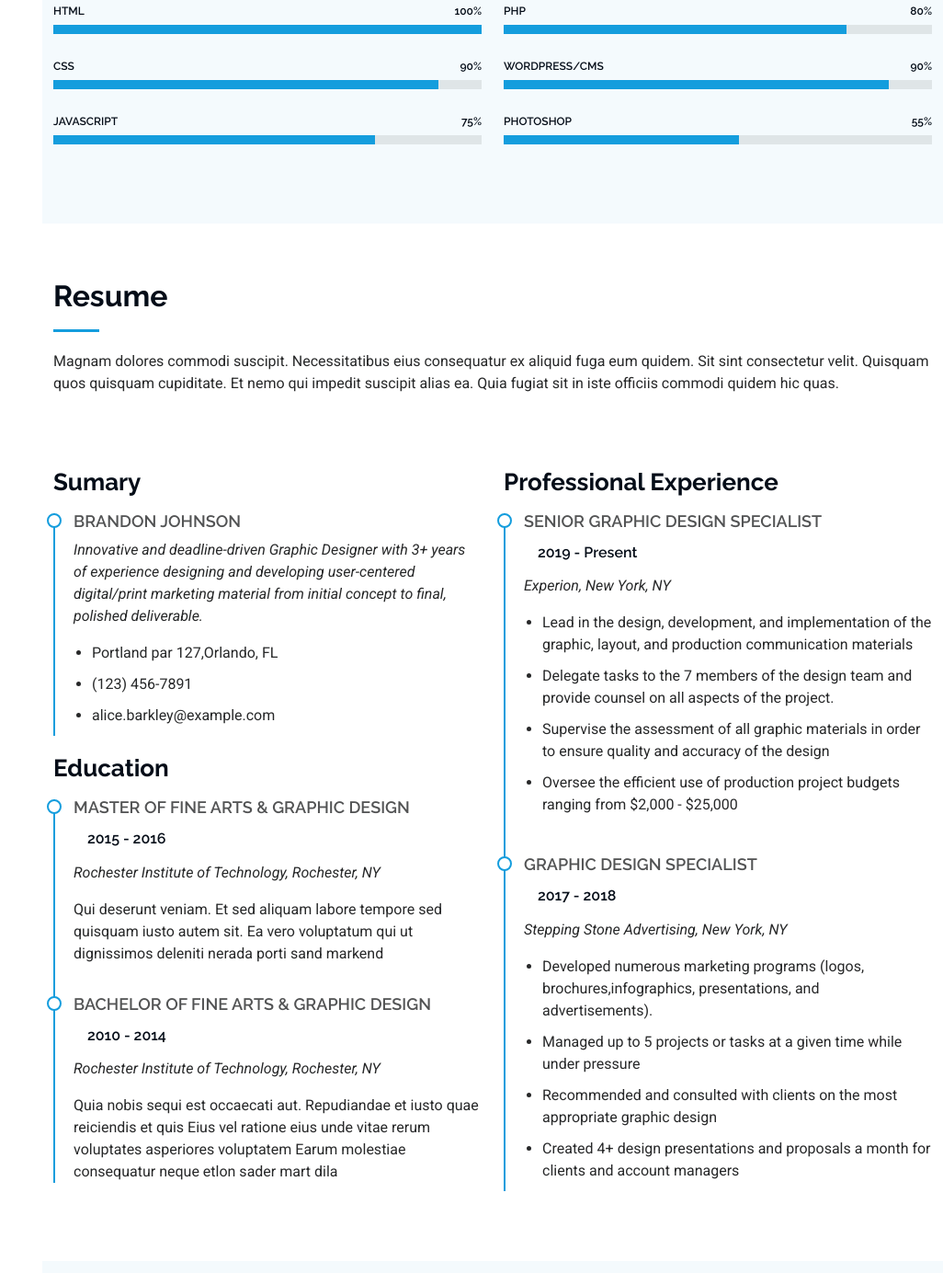
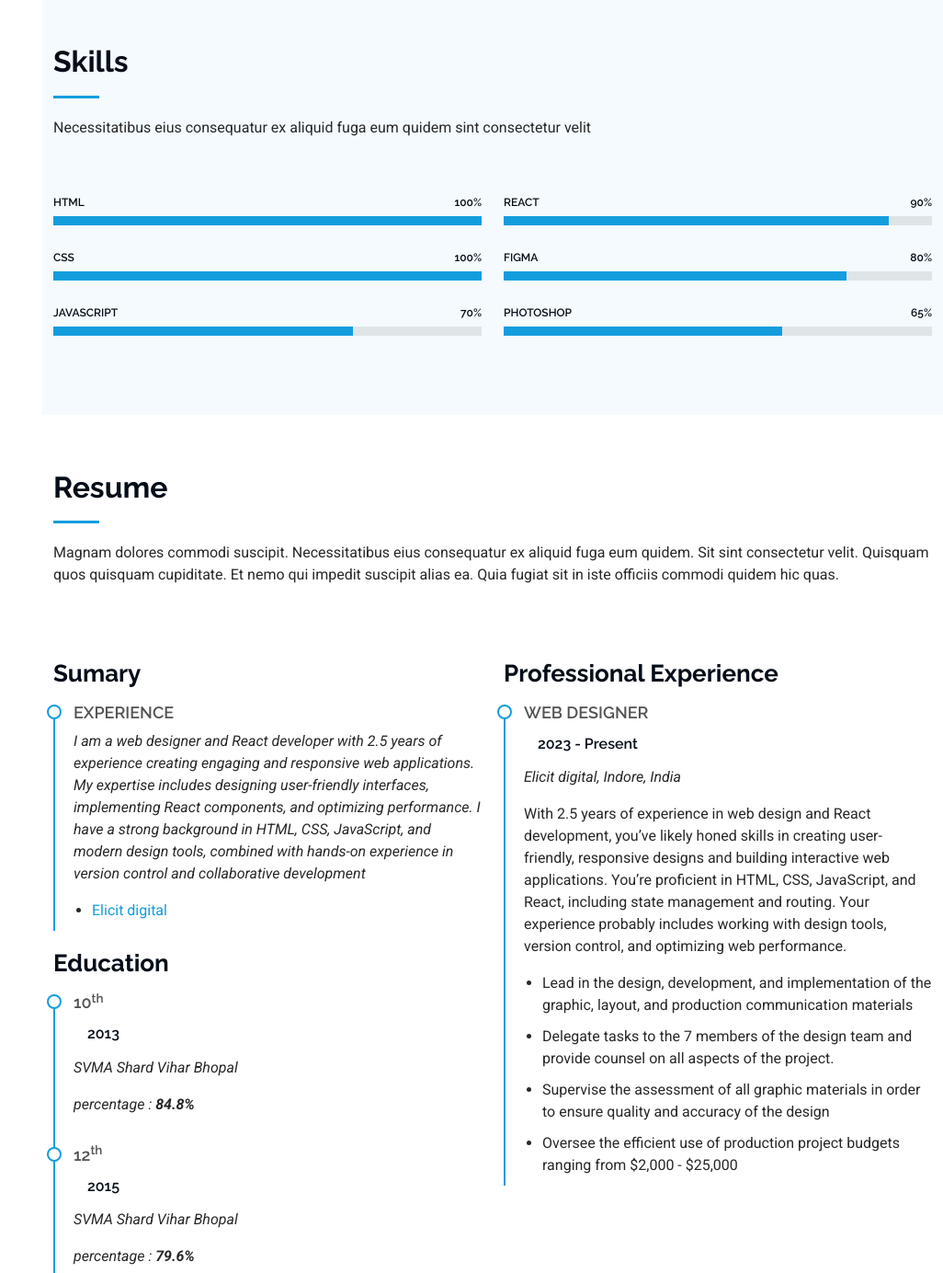
Before and after one commit to anil7748/my-Profile, a plain HTML site: page index.html in a window 1280 px wide. Shown: the part 2054-3438 px from the top of the page at 92% size, without its empty margins (254-1280 px from the left). Drawn offline with Linux system fonts and the light colour scheme.

Commit message:
some changes

```diff
--- a/assets/css/main.css
+++ b/assets/css/main.css
@@ -70,6 +70,9 @@ a {
   color: var(--accent-color);
   text-decoration: none;
   transition: 0.3s;
+}
+h4 sup{
+  text-transform: none ;
 }
 
 a:hover {
--- a/index.html
+++ b/index.html
@@ -98,7 +98,7 @@
 
       <div class="container" data-aos="fade-up" data-aos-delay="100">
         <h2>Anil Kumar Patel</h2>
-        <p>I'm <span class="typed" data-typed-items="Designer, Developer, Freelancer, Photographer">Web Designer and Web Developer</span><span class="typed-cursor typed-cursor--blink" aria-hidden="true"></span><span class="typed-cursor typed-cursor--blink" aria-hidden="true"></span></p>
+        <p>I'm <span class="typed" data-typed-items="Designer, Developer, React Developer, ">Web Designer and Web Developer</span><span class="typed-cursor typed-cursor--blink" aria-hidden="true"></span><span class="typed-cursor typed-cursor--blink" aria-hidden="true"></span></p>
       </div>
 
     </section><!-- /Hero Section -->
@@ -109,7 +109,22 @@
       <!-- Section Title -->
       <div class="container section-title" data-aos="fade-up">
         <h2>About</h2>
-        <p>Magnam dolores commodi suscipit. Necessitatibus eius consequatur ex aliquid fuga eum quidem. Sit sint consectetur velit. Quisquam quos quisquam cupiditate. Et nemo qui impedit suscipit alias ea. Quia fugiat sit in iste officiis commodi quidem hic quas.</p>
+        <p class="mt-2">
+        Hi there! I’m Anil Kumar Patel, a passionate web designer with 2.5 years of experience in crafting visually stunning and user-friendly websites. My journey into the world of web design began with a love for both aesthetics and functionality, and I’ve been dedicated to blending these elements ever since.
+        </p>
+        <div>
+            I specialize in creating custom web solutions that not only look great but also deliver a seamless user experience. My skill set includes:
+            <ul>
+                <li> <b>Design Principles: </b> Proficient in HTML, CSS, and JavaScript, with a strong grasp of design principles and best practices.</li>
+                <li><b>UI/UX Design:  </b> Adept at designing intuitive interfaces and creating engaging user experiences.</li>
+                <li><b> Responsive Design:  </b> Expertise in designing responsive websites that look great on all devices.</li>
+                <li>  <b> Tools & Technologies: </b> Skilled in using tools such as Figma,Photoshop and various content management systems like WordPress and Shopify.</li>
+                <li><b>Problem-Solving:  </b> Strong ability to troubleshoot and resolve design issues efficiently.</li>
+            </ul>
+
+
+
+        </div>
       </div><!-- End Section Title -->
 
       <div class="container" data-aos="fade-up" data-aos-delay="100">
@@ -137,7 +152,7 @@
                 <ul>
                   <li><i class="bi bi-chevron-right"></i> <strong>Age:</strong> <span>27</span></li>
                   <li><i class="bi bi-chevron-right"></i> <strong>Degree:</strong> <span>Bachelor of Engineering</span></li>
-                  <li><i class="bi bi-chevron-right"></i> <strong>Email:</strong> <span>AnilPatel7177@gmail.com</span></li>
+                  <li><i class="bi bi-chevron-right"></i> <strong>Email:</strong> <span><a href="mailto:AnilPatel7177@gmail.com"></a> AnilPatel7177@gmail.com</span></li>
                   <!-- <li><i class="bi bi-chevron-right"></i> <strong>Freelance:</strong> <span>Available</span></li> -->
                 </ul>
               </div>
@@ -221,16 +236,16 @@
             </div><!-- End Skills Item -->
 
             <div class="progress">
-              <span class="skill"><span>CSS</span> <i class="val">90%</i></span>
+              <span class="skill"><span>CSS</span> <i class="val">100%</i></span>
               <div class="progress-bar-wrap">
-                <div class="progress-bar" role="progressbar" aria-valuenow="90" aria-valuemin="0" aria-valuemax="100"></div>
+                <div class="progress-bar" role="progressbar" aria-valuenow="100" aria-valuemin="0" aria-valuemax="100"></div>
               </div>
             </div><!-- End Skills Item -->
 
             <div class="progress">
-              <span class="skill"><span>JavaScript</span> <i class="val">75%</i></span>
+              <span class="skill"><span>JavaScript</span> <i class="val">70%</i></span>
               <div class="progress-bar-wrap">
-                <div class="progress-bar" role="progressbar" aria-valuenow="75" aria-valuemin="0" aria-valuemax="100"></div>
+                <div class="progress-bar" role="progressbar" aria-valuenow="70" aria-valuemin="0" aria-valuemax="100"></div>
               </div>
             </div><!-- End Skills Item -->
 
@@ -238,24 +253,24 @@
 
           <div class="col-lg-6">
 
+              <div class="progress">
+                <span class="skill"><span>React</span> <i class="val">90%</i></span>
+                <div class="progress-bar-wrap">
+                  <div class="progress-bar" role="progressbar" aria-valuenow="90" aria-valuemin="0" aria-valuemax="100"></div>
+                </div>
+              </div><!-- End Skills Item -->
             <div class="progress">
-              <span class="skill"><span>PHP</span> <i class="val">80%</i></span>
+              <span class="skill"><span>Figma</span> <i class="val">80%</i></span>
               <div class="progress-bar-wrap">
                 <div class="progress-bar" role="progressbar" aria-valuenow="80" aria-valuemin="0" aria-valuemax="100"></div>
               </div>
             </div><!-- End Skills Item -->
 
-            <div class="progress">
-              <span class="skill"><span>WordPress/CMS</span> <i class="val">90%</i></span>
-              <div class="progress-bar-wrap">
-                <div class="progress-bar" role="progressbar" aria-valuenow="90" aria-valuemin="0" aria-valuemax="100"></div>
-              </div>
-            </div><!-- End Skills Item -->
 
             <div class="progress">
-              <span class="skill"><span>Photoshop</span> <i class="val">55%</i></span>
+              <span class="skill"><span>Photoshop</span> <i class="val">65%</i></span>
               <div class="progress-bar-wrap">
-                <div class="progress-bar" role="progressbar" aria-valuenow="55" aria-valuemin="0" aria-valuemax="100"></div>
+                <div class="progress-bar" role="progressbar" aria-valuenow="65" aria-valuemin="0" aria-valuemax="100"></div>
               </div>
             </div><!-- End Skills Item -->
 
@@ -284,38 +299,47 @@
             <h3 class="resume-title">Sumary</h3>
 
             <div class="resume-item pb-0">
-              <h4>Brandon Johnson</h4>
-              <p><em>Innovative and deadline-driven Graphic Designer with 3+ years of experience designing and developing user-centered digital/print marketing material from initial concept to final, polished deliverable.</em></p>
+              <h4>Experience</h4>
+              <p><em>
+           I am a web designer and React developer with 2.5 years of experience creating engaging and responsive web applications. My expertise includes designing user-friendly interfaces, implementing React components, and optimizing performance. I have a strong background in HTML, CSS, JavaScript, and modern design tools, combined with hands-on experience in version control and collaborative development
+            </em></p>
               <ul>
-                <li>Portland par 127,Orlando, FL</li>
-                <li>(123) 456-7891</li>
-                <li>alice.barkley@example.com</li>
+                <li><a href="https://elicit.digital/" target="_blank">Elicit digital</a></li>
               </ul>
             </div><!-- Edn Resume Item -->
 
             <h3 class="resume-title">Education</h3>
             <div class="resume-item">
-              <h4>Master of Fine Arts &amp; Graphic Design</h4>
-              <h5>2015 - 2016</h5>
-              <p><em>Rochester Institute of Technology, Rochester, NY</em></p>
+              <h4>10<sup>th</sup></h4>
+              <h5>2013</h5>
+              <p><em>SVMA Shard Vihar Bhopal</em></p>
+              <p><em> percentage : <b>84.8%</b> </em></p>
+            </div><!-- Edn Resume Item -->
+            <div class="resume-item">
+              <h4>12<sup>th</sup></h4>
+              <h5>2015</h5>
+              <p><em>SVMA Shard Vihar Bhopal</em></p>
+              <p><em> percentage : <b>79.6%</b> </em></p>
+            </div><!-- Edn Resume Item -->
+            <div class="resume-item">
+              <h4>Bachelor of Engineering</h4>
+              <h5>2015 - 2019</h5>
+              <p><em>RGPV (Rajiv Gandhi Proudyogiki Vishwavidyalaya Bhopal)</em></p>
+              <p><em>CGPA : <b>6.7</b></em></p>
               <p>Qui deserunt veniam. Et sed aliquam labore tempore sed quisquam iusto autem sit. Ea vero voluptatum qui ut dignissimos deleniti nerada porti sand markend</p>
             </div><!-- Edn Resume Item -->
 
-            <div class="resume-item">
-              <h4>Bachelor of Fine Arts &amp; Graphic Design</h4>
-              <h5>2010 - 2014</h5>
-              <p><em>Rochester Institute of Technology, Rochester, NY</em></p>
-              <p>Quia nobis sequi est occaecati aut. Repudiandae et iusto quae reiciendis et quis Eius vel ratione eius unde vitae rerum voluptates asperiores voluptatem Earum molestiae consequatur neque etlon sader mart dila</p>
-            </div><!-- Edn Resume Item -->
 
           </div>
 
           <div class="col-lg-6" data-aos="fade-up" data-aos-delay="200">
             <h3 class="resume-title">Professional Experience</h3>
             <div class="resume-item">
-              <h4>Senior graphic design specialist</h4>
-              <h5>2019 - Present</h5>
-              <p><em>Experion, New York, NY </em></p>
+              <h4>web designer </h4>
+              <h5>2023 - Present</h5>
+              <p><em>Elicit digital, Indore, India </em></p>
+                   With 2.5 years of experience in web design and React development, you’ve likely honed skills in creating user-friendly, responsive designs and building interactive web applications. You’re proficient in HTML, CSS, JavaScript, and React, including state management and routing. Your experience probably includes working with design tools, version control, and optimizing web performance.
+              <p></p>
               <ul>
                 <li>Lead in the design, development, and implementation of the graphic, layout, and production communication materials</li>
                 <li>Delegate tasks to the 7 members of the design team and provide counsel on all aspects of the project. </li>
@@ -324,17 +348,7 @@
               </ul>
             </div><!-- Edn Resume Item -->
 
-            <div class="resume-item">
-              <h4>Graphic design specialist</h4>
-              <h5>2017 - 2018</h5>
-              <p><em>Stepping Stone Advertising, New York, NY</em></p>
-              <ul>
-                <li>Developed numerous marketing programs (logos, brochures,infographics, presentations, and advertisements).</li>
-                <li>Managed up to 5 projects or tasks at a given time while under pressure</li>
-                <li>Recommended and consulted with clients on the most appropriate graphic design</li>
-                <li>Created 4+ design presentations and proposals a month for clients and account managers</li>
-              </ul>
-            </div><!-- Edn Resume Item -->
+            <!-- Edn Resume Item -->
 
           </div>
 
```
